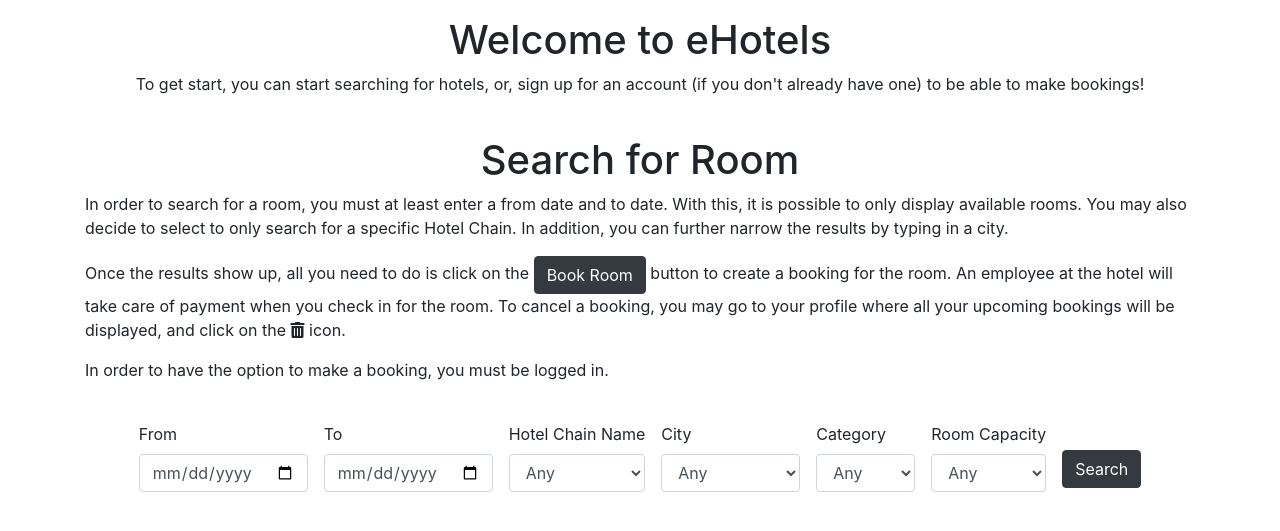
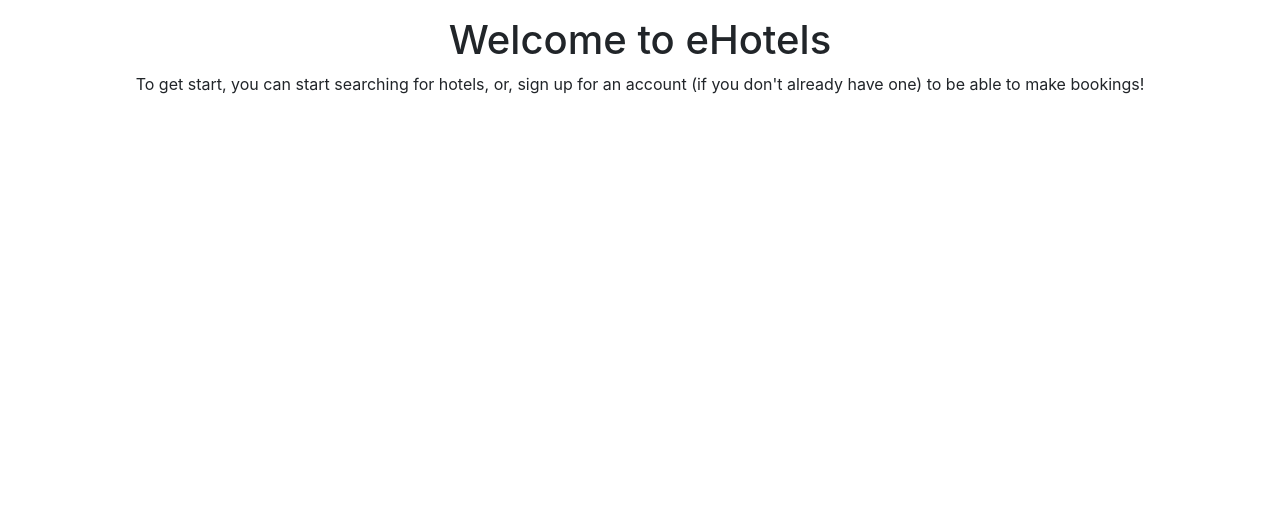
Before and after one commit to AustinTamb/eHotels, a Flask app: page / in a window 1280 px wide. Shown: the part 56-587 px from the top of the page. Run offline with Flask 2, Linux system fonts and the light colour scheme; a user stored in the database is signed in; some libraries are stand-ins or nearby versions.

Commit message:
Final revision

```diff
--- /dev/null
+++ b/app/Views/View1.sql
@@ -0,0 +1,4 @@
+CREATE VIEW [ROOMS IN CITY] AS
+    SELECT COUNT(Room) FROM Room, Hotel, Addr
+    WHERE Room.hotel_id = Hotel.id AND Hotel.address = Addr.id
+        AND Addr.city = {"city"};
--- /dev/null
+++ b/app/Views/View2.sql
@@ -0,0 +1,3 @@
+CREATE VIEW [ROOM CAPACITY AT HOTEL] AS
+    SELECT Room.capacity FROM Room
+    WHERE Room.hotel_id = "{hotel_id}";
--- a/app/forms.py
+++ b/app/forms.py
@@ -291,7 +291,7 @@ class EditHotelForm(FlaskForm):
             raise ValidationError("Invalid rating range!")
 
     def validate_manager(self, manager):
-        if User.query.get(int(manager.data)).first() == []:
+        if not User.query.get(manager.data):
             raise ValidationError("Manager does not exist!")
 
 
@@ -315,13 +315,14 @@ class EditRoomForm(FlaskForm):
 class SearchBookingForm(FlaskForm):
     booking_id = IntegerField("Booking ID", validators=[Optional()])
     from_date = DateField("From", validators=[Optional()])
-    city_opt = db.session.execute("SELECT Addr.city FROM Hotel, Addr WHERE Hotel.address = Addr.id").fetchall()
-    cities = set()
-    cities.add(("Any", "Any"))
-    for c in city_opt:
-        cities.add((c[0], c[0]))
-    del city_opt
-    city = SelectField("City", choices=cities)
+    address = db.session.query(Addr, Hotel).filter(Addr.id == Hotel.address).distinct(Addr.city)
+    cities = [("Any", "Any")]
+    for e in address.all():
+        cities.append((e[0].city, e[0].city))
+    cities.sort()
+    del address
+
+    city = SelectField("City", choices=cities, default=("Any","Any"))
 
     hotel = IntegerField("Hotel ID", validators=[Optional()])
     room = IntegerField("Room ID", validators=[Optional()])
--- a/app/routes.py
+++ b/app/routes.py
@@ -381,12 +381,12 @@ def edit_hotel(hotel_id):
             # Phone
             edit_phone(form, ph)
 
-            # User Info
+            # Hotel Info
             hotel.rooms_amt = form.rooms_amt.data
-            chain.manager = form.manager.data
-            chain.rating = form.rating.data
-            chain.email = form.email.data
-            chain.owned_by = form.owned_by.data
+            hotel.manager = form.manager.data
+            hotel.rating = form.rating.data
+            hotel.email = form.email.data
+            hotel.owned_by = form.owned_by.data
             db.session.commit()
 
             flash("Modifications have been saved!")
--- a/app/templates/browse_bookings.html
+++ b/app/templates/browse_bookings.html
@@ -37,14 +37,14 @@
                     <span style="color: red;">[{{ error }}]</span>
                     {% endfor %}
                 </p>
-                <p>
+                <p class="px-3">
                     {{ form.city.label }}<br>
                     {{ form.city(class="form-control") }}<br>
                     {% for error in form.city.errors %}
                     <span style="color: red;">[{{ error }}]</span>
                     {% endfor %}
                 </p>
-                <p class="px-2 py-1">
+                <p class="py-1">
                     {{ form.submit(class="btn btn-dark") }}
                 </p>
 
--- a/app/templates/index.html
+++ b/app/templates/index.html
@@ -7,13 +7,4 @@
         </p>
         <br>
     </div>
-    {% if current_user %}
-        {% if current_user.is_authenticated %}
-            {% include "view_type/search_room.html" %}
-        {% else %}
-            {% include "view_type/register.html" %}
-        {% endif %}
-    {% else %}
-        {% include "view_type/register.html" %}
-    {% endif %}
 {% endblock %}
--- a/config.py
+++ b/config.py
@@ -10,6 +10,6 @@ class Config(object):
         os.path.join(basedir, 'app.db')
     )
     SQLALCHEMY_TRACK_MODIFICATIONS = False
-    SQLALCHEMY_ECHO = False
+    SQLALCHEMY_ECHO = True
     UPLOAD_FOLDER = os.path.join(basedir, 'uploads')
     ALLOWED_EXTENSIONS = ['jpg', 'png', 'gif', 'jpeg']
```
Also changed, not shown: app.db.
